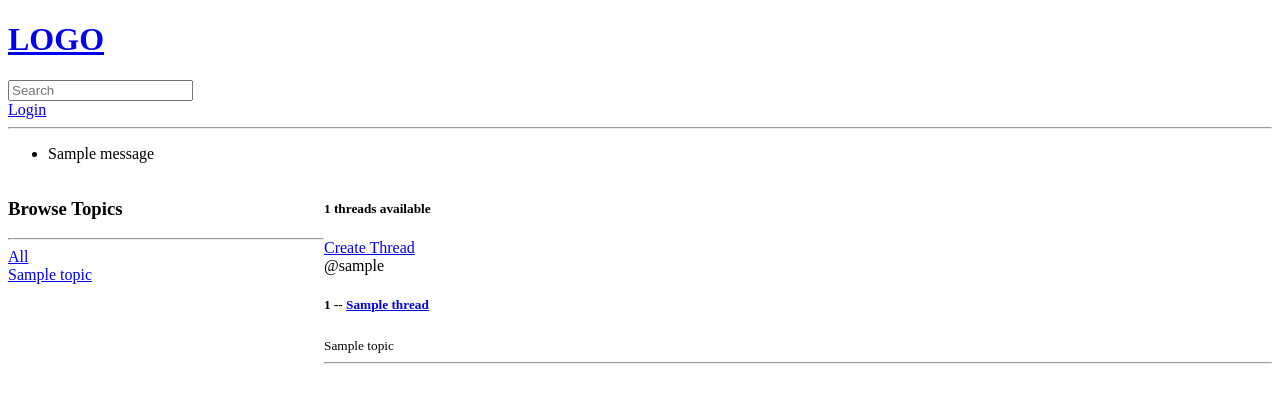
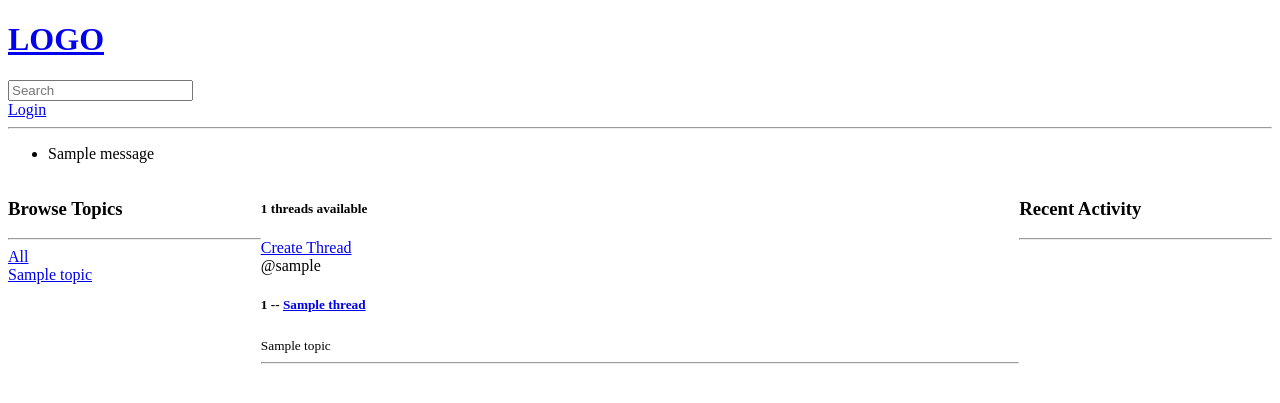
Before and after one commit to JohnnySonTrinh/ebuddies, a Django app: page / in a window 1280 px wide. Shown: the top 403 px of the page. Run offline with Django 5.2, Linux system fonts and the light colour scheme; tables that the repository leaves empty hold one stand-in row (values such as "Sample post"); one stand-in notice (Sample message) is shown.

Commit message:
Add Recent Activity to home page

```diff
--- a/base/templates/base/home.html
+++ b/base/templates/base/home.html
@@ -5,7 +5,7 @@
 <style>
     .home-container {
         display:grid;
-        grid-template-columns: 1fr 3fr;
+        grid-template-columns: 1fr 3fr 1fr;
     }
 </style>
 
@@ -43,6 +43,20 @@
 
             {% endfor %}
         </div>
+
+    </div>
+
+    <div>
+        <h3>Recent Activity</h3>
+        <hr>
+        {% for message in comments %}
+        <div>
+            <small>@{{message.user}} {{message.created|timesince}}</small>
+            <small>replied to "{{message.thread}}"</small>
+
+            <p>{{message}}</p>
+        </div>
+        {% endfor %}
     </div>
 
 </div>
```
